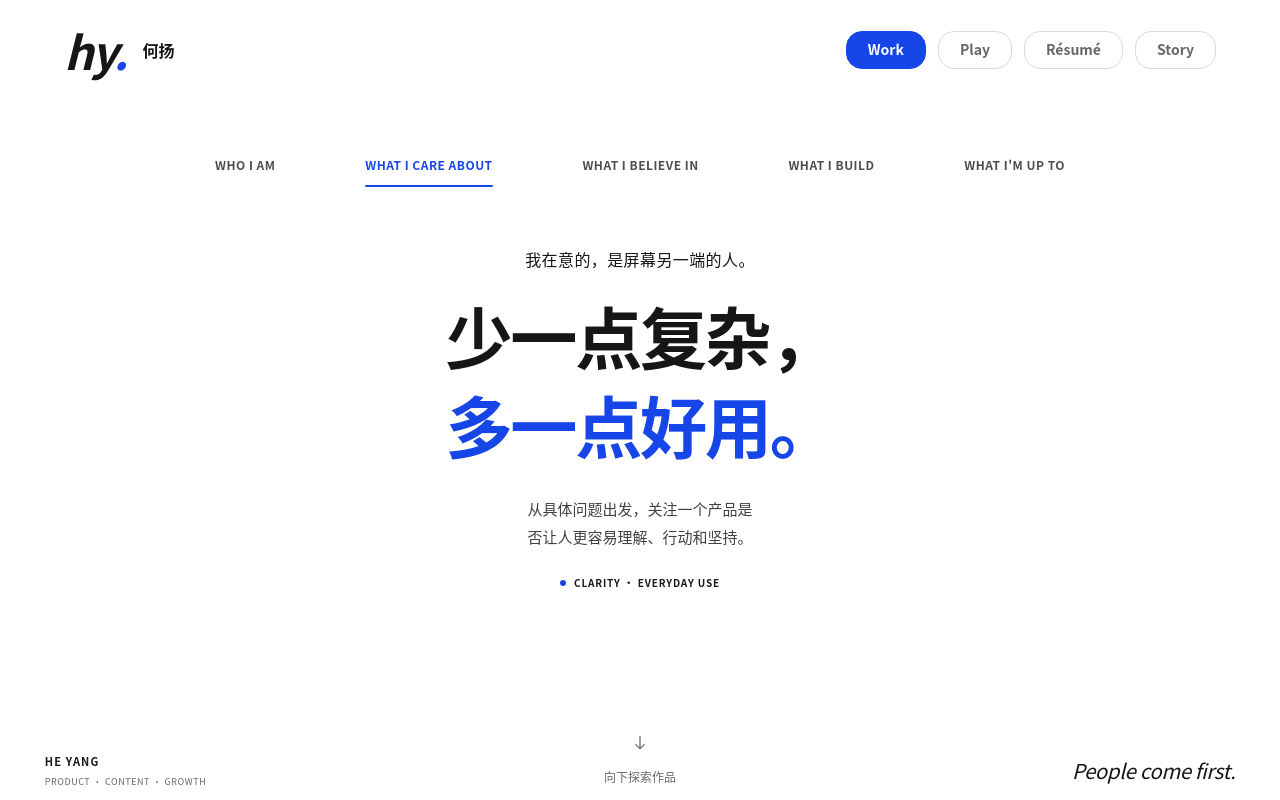
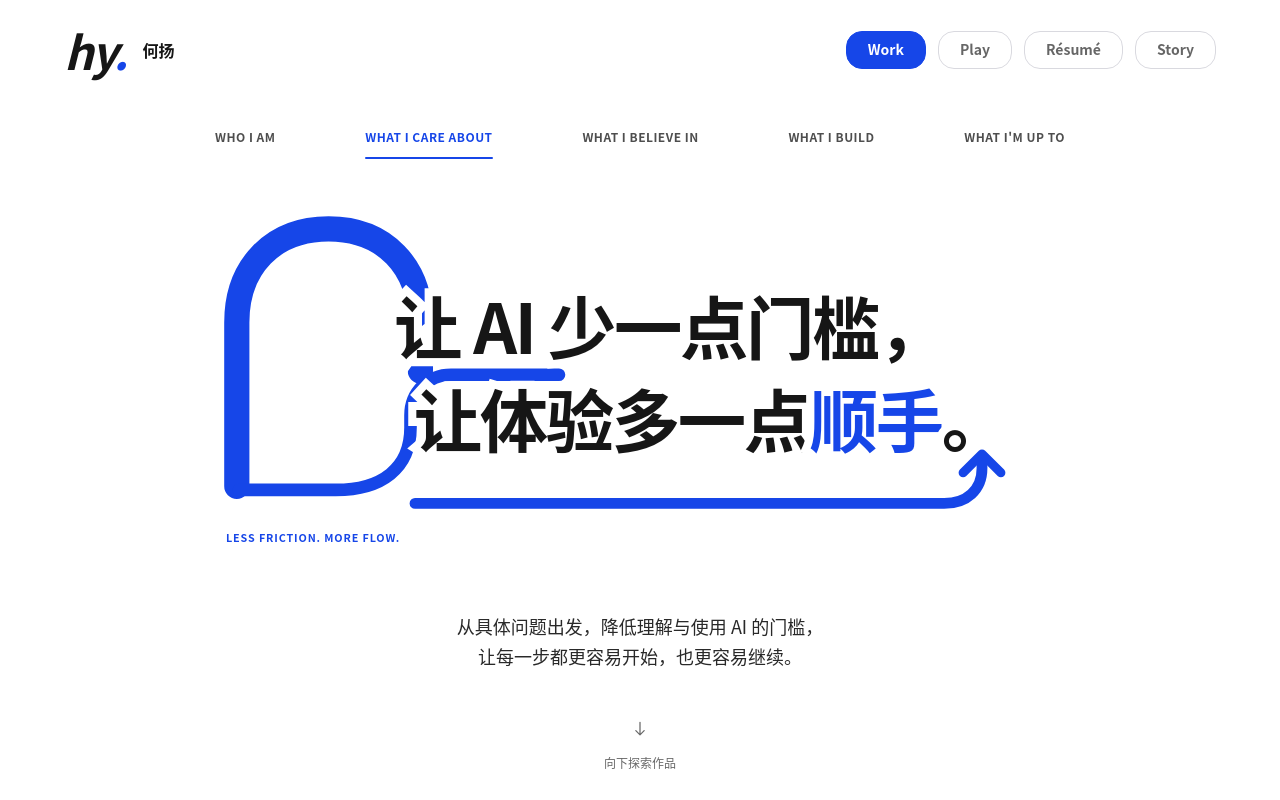
Before and after one commit to Cocobolo111-png/personal-portfolio, a React (Vite) app: page / in a window 1280 px wide. Both pictures are taken after a click on the tab "WHAT I CARE ABOUT". Shown: the top 800 px of the page. Built offline with nearby package versions, Linux system fonts and the light colour scheme.

Commit message:
feat: add five-state hero visual system

```diff
--- a/src/components/HeroArtwork.tsx
+++ b/src/components/HeroArtwork.tsx
@@ -1,7 +1,7 @@
 import { useEffect, useRef, type CSSProperties } from 'react'
-import { heroArtwork } from '../data/hero'
+import { heroArtwork, type HeroChapterId } from '../data/hero'
 
-export function HeroArtwork({ plane = 'back' }: { plane?: 'back' | 'front' }) {
+export function HeroArtwork({ plane = 'back', chapter = 'who' }: { plane?: 'back' | 'front'; chapter?: HeroChapterId }) {
   const root = useRef<HTMLDivElement>(null)
   useEffect(() => {
     const videos = root.current?.querySelectorAll('video')
@@ -16,10 +16,10 @@ export function HeroArtwork({ plane = 'back' }: { plane?: 'back' | 'front' }) {
     observer.observe(root.current!)
     preference.addEventListener('change', update)
     return () => { observer.disconnect(); preference.removeEventListener('change', update); videos.forEach((video) => video.pause()) }
-  }, [])
+  }, [chapter])
   return (
     <div ref={root} className={`hero-art hero-art--${plane}`} aria-hidden="true">
-      {heroArtwork.filter((art) => plane === 'back' || art.foregroundClip).map((art) => (
+      {heroArtwork.filter((art) => art.chapter === chapter && (plane === 'back' || art.foregroundClip)).map((art) => (
         <div key={art.id} className="hero-art__object" style={{
           '--art-x': art.x, '--art-y': art.y, '--art-size': art.size,
           '--art-mobile-x': art.mobileX, '--art-mobile-y': art.mobileY,
@@ -28,9 +28,42 @@ export function HeroArtwork({ plane = 'back' }: { plane?: 'back' | 'front' }) {
           clipPath: plane === 'front' ? art.foregroundClip : undefined,
           opacity: art.opacity, zIndex: art.layer,
         } as CSSProperties}>
-          {art.media === 'video'
+          {art.src ? art.media === 'video'
             ? <video src={art.src} muted playsInline loop preload="metadata" onError={(event) => { event.currentTarget.style.visibility = 'hidden' }} />
-            : <img src={art.src} alt="" decoding="async" fetchPriority="high" onError={(event) => { event.currentTarget.style.visibility = 'hidden' }} />}
+            : <img src={art.src} alt="" decoding="async" fetchPriority="high" onError={(event) => { event.currentTarget.style.visibility = 'hidden' }} />
+            : <svg className={`hero-art__graphic hero-art__graphic--${art.graphic}`} viewBox="0 0 1120 430" fill="none" focusable="false">
+              {art.graphic === 'path' && <>
+                <path d="M112 322V140c0-62 40-104 102-104s102 42 102 104v54" stroke="currentColor" strokeWidth="28" strokeLinecap="round" />
+                <path d="M114 326h108c51 0 83-24 83-69v-14c0-25 19-45 45-45h120" stroke="currentColor" strokeWidth="14" strokeLinecap="round" />
+                <path d="M310 341h588c25 0 42-15 42-39v-10" stroke="currentColor" strokeWidth="12" strokeLinecap="round" />
+                <path d="m919 307 21-21 21 21" stroke="currentColor" strokeWidth="10" strokeLinecap="round" strokeLinejoin="round" />
+                <text x="100" y="384" className="hero-art__caption">LESS FRICTION. MORE FLOW.</text>
+              </>}
+              {art.graphic === 'cycle' && <>
+                <path d="M100 205C99 113 172 42 263 42c79 0 136 43 158 103" stroke="currentColor" strokeWidth="34" strokeLinecap="round" />
+                <path d="m371 129 58 32 17-62" stroke="currentColor" strokeWidth="16" strokeLinecap="round" strokeLinejoin="round" />
+                <path d="M435 231c0 92-74 151-165 151-80 0-143-41-165-103" stroke="currentColor" strokeWidth="34" strokeLinecap="round" />
+                <path d="m153 300-58-37-20 65" stroke="currentColor" strokeWidth="16" strokeLinecap="round" strokeLinejoin="round" />
+                <text x="159" y="131" className="hero-art__word" transform="rotate(-12 159 131)">MAKE</text>
+                <text x="184" y="222" className="hero-art__word">TEST</text>
+                <text x="205" y="312" className="hero-art__word" transform="rotate(8 205 312)">LEARN</text>
+              </>}
+              {art.graphic === 'modules' && <g transform="rotate(-9 245 220)">
+                <path d="M100 49h174v78h42v97h-42v110H100Z" fill="currentColor" />
+                <path d="M177 153h245v94h-55v55H177Z" fill="white" stroke="currentColor" strokeWidth="5" />
+                <path d="M168 296h198v93H244v-33h-76Z" fill="currentColor" />
+                <text x="121" y="106" className="hero-art__word hero-art__word--white">CONTENT</text>
+                <text x="207" y="214" className="hero-art__word">PUBLISH</text>
+                <text x="196" y="340" className="hero-art__word hero-art__word--white">REVIEW</text>
+              </g>}
+              {art.graphic === 'wip' && <>
+                <path d="M142 344V58h252M142 344h96" stroke="currentColor" strokeWidth="12" strokeLinecap="square" />
+                <path d="M164 82h208v240H164Z" stroke="currentColor" strokeWidth="2" strokeDasharray="8 10" />
+                <path d="M108 58h22m12-34v22m252-22v22m14 12h22M108 344h22m12 13v22" stroke="currentColor" strokeWidth="2" />
+                <g transform="rotate(-9 219 205)"><path d="M101 163h240v93H101Z" fill="currentColor" /><text x="129" y="230" className="hero-art__wip">WIP</text></g>
+                <text x="166" y="399" className="hero-art__caption">WORK IN PROGRESS</text>
+              </>}
+            </svg>}
         </div>
       ))}
     </div>
--- a/src/data/hero.ts
+++ b/src/data/hero.ts
@@ -1,16 +1,20 @@
 // Personal statements based on the existing profile, project and currentFocus data.
 export const heroChapters = [
   { id: 'who', label: 'WHO I AM', note: '你好，我是何扬。', headline: { greeting: '我是', name: '何扬', product: 'AI 产品', growth: '也做内容增长。' }, description: ['在产品、内容与增长之间，把想法做出来，', '再从真实反馈里迭代。'], keyword: 'Curious by nature.', tag: 'AI · PRODUCT · GROWTH' },
-  { id: 'care', label: 'WHAT I CARE ABOUT', note: '我在意的，是屏幕另一端的人。', line: '少一点复杂，', emphasis: '多一点好用。', description: '从具体问题出发，关注一个产品是否让人更容易理解、行动和坚持。', keyword: 'People come first.', tag: 'CLARITY · EVERYDAY USE' },
-  { id: 'believe', label: 'WHAT I BELIEVE IN', note: '好想法，要到真实世界里试一试。', line: '先动手做，', emphasis: '再让反馈说话。', description: '不把发布当作终点。记录发生了什么，让每一次尝试成为下一次的起点。', keyword: 'Make. Learn. Repeat.', tag: 'BUILD · REVIEW · LEARN' },
-  { id: 'build', label: 'WHAT I BUILD', note: '把内容工作流，变成可以持续运行的系统。', line: '连接产品、内容，', emphasis: '和下一次增长。', description: '正在搭建 AI 内容增长系统，串起洞察、计划、制作、发布与复盘。', keyword: 'Ideas into practice.', tag: 'AI CONTENT GROWTH · WIP' },
-  { id: 'now', label: "WHAT I'M UP TO", note: '此刻，继续动手，也继续学习。', line: '保持好奇，', emphasis: '让想法继续生长。', description: '搭建 AI 内容增长系统，学习产品与增长方法，探索内容工作流的产品化。', keyword: 'Always in motion.', tag: 'BUILDING · LEARNING · EXPLORING' },
+  { id: 'care', label: 'WHAT I CARE ABOUT', lines: [{ before: '让 AI 少一点门槛，', accent: '', after: '' }, { before: '让体验多一点', accent: '顺手', after: '。' }], description: ['从具体问题出发，降低理解与使用 AI 的门槛，', '让每一步都更容易开始，也更容易继续。'], keyword: 'LESS FRICTION. MORE FLOW.' },
+  { id: 'believe', label: 'WHAT I BELIEVE IN', lines: [{ before: '先把想法做出来，', accent: '', after: '' }, { before: '再让', accent: '真实反馈', after: '说话。' }], description: ['先实践，再验证。记录发生了什么，', '让每一次尝试，成为下一次改进的起点。'], keyword: 'MAKE. TEST. LEARN.' },
+  { id: 'build', label: 'WHAT I BUILD', lines: [{ before: '把内容工作流，', accent: '', after: '' }, { before: '做成', accent: '可复用', after: '的系统。' }], description: ['连接内容生产、发布与反馈，', '把一次次重复的动作，组织成可以复用的工作流。'], keyword: 'LESS REPETITION. MORE SYSTEM.' },
+  { id: 'now', label: "WHAT I'M UP TO", lines: [{ before: '正在构建，', accent: '', after: '' }, { before: 'AI Content', accent: '', after: '' }, { before: '', accent: 'Growth OS.', after: '' }], description: ['正在搭建 AI Content Growth OS，', '连接内容工作流，在实践中持续完善。'], keyword: 'WORK IN PROGRESS' },
 ] as const
+
+export type HeroChapterId = typeof heroChapters[number]['id']
 
 export type HeroArtwork = {
   id: string
+  chapter: HeroChapterId
+  graphic?: 'path' | 'cycle' | 'modules' | 'wip'
   // Transparent image or video in public/; no model runtime required.
-  src: string
+  src?: string
   media?: 'image' | 'video'
   aspectRatio: string
   foregroundClip?: string
@@ -29,5 +33,9 @@ export type HeroArtwork = {
 // One shared asset: its folded corner is also rendered above the title.
 // Replace src and these composition values when the personal artwork arrives.
 export const heroArtwork: HeroArtwork[] = [
-  { id: 'creative-fold', src: '/hero/creative-fold.png', media: 'image', aspectRatio: '1196 / 1315', foregroundClip: 'polygon(54% 74%, 85% 66%, 77% 97%, 53% 94%)', x: '20%', y: '50%', size: '40.2%', mobileX: '18%', mobileY: '66%', mobileSize: '130px', rotate: '0deg', opacity: 1, layer: 0, depth: 0 },
+  { id: 'creative-fold', chapter: 'who', src: '/hero/creative-fold.png', media: 'image', aspectRatio: '1196 / 1315', foregroundClip: 'polygon(54% 74%, 85% 66%, 77% 97%, 53% 94%)', x: '20%', y: '50%', size: '40.2%', mobileX: '18%', mobileY: '66%', mobileSize: '130px', rotate: '0deg', opacity: 1, layer: 0, depth: 0 },
+  { id: 'open-path', chapter: 'care', graphic: 'path', aspectRatio: '1120 / 430', x: '50%', y: '50%', size: '100%', mobileX: '50%', mobileY: '50%', mobileSize: '100%', rotate: '0deg', opacity: 1, layer: 0, depth: 0 },
+  { id: 'feedback-cycle', chapter: 'believe', graphic: 'cycle', aspectRatio: '1120 / 430', foregroundClip: 'inset(78% 42% 0 0)', x: '50%', y: '50%', size: '100%', mobileX: '50%', mobileY: '50%', mobileSize: '100%', rotate: '0deg', opacity: 1, layer: 0, depth: 0 },
+  { id: 'workflow-modules', chapter: 'build', graphic: 'modules', aspectRatio: '1120 / 430', foregroundClip: 'inset(76% 60% 0 0)', x: '50%', y: '50%', size: '100%', mobileX: '50%', mobileY: '50%', mobileSize: '100%', rotate: '0deg', opacity: 1, layer: 0, depth: 0 },
+  { id: 'open-construction', chapter: 'now', graphic: 'wip', aspectRatio: '1120 / 430', x: '50%', y: '50%', size: '100%', mobileX: '50%', mobileY: '50%', mobileSize: '100%', rotate: '0deg', opacity: 1, layer: 0, depth: 0 },
 ]
--- a/src/sections/HeroSection.tsx
+++ b/src/sections/HeroSection.tsx
@@ -1,7 +1,6 @@
 import { useEffect, useRef, useState, type KeyboardEvent } from 'react'
 import { HeroArtwork } from '../components/HeroArtwork'
 import { heroChapters } from '../data/hero'
-import { profile } from '../data/profile'
 
 export function HeroSection() {
   const [active, setActive] = useState(0)
@@ -44,7 +43,7 @@ export function HeroSection() {
   }
 
   return (
-    <section ref={hero} className={`intro${active === 0 ? ' intro--who' : ''}`} id="top" aria-labelledby="hero-heading">
+    <section ref={hero} className={`intro intro--${chapter.id}`} id="top" aria-labelledby="hero-heading">
       <div className="intro__body">
         <div className="intro-tabs" role="tablist" aria-label="关于何扬">
           {heroChapters.map((item, index) => (
@@ -66,7 +65,7 @@ export function HeroSection() {
             const dy = event.changedTouches[0].clientY - start.y
             if (Math.abs(dx) > 55 && Math.abs(dx) > Math.abs(dy) * 1.5) setActive((active + (dx < 0 ? 1 : -1) + heroChapters.length) % heroChapters.length)
           }}>
-          <div key={chapter.id} className={`intro__chapter${chapter.id === 'who' ? ' intro__chapter--who' : ''}`}>
+          <div key={chapter.id} className={`intro__chapter intro__chapter--${chapter.id}`}>
             {chapter.id === 'who' ? <>
               <div className="intro__composition">
                 <HeroArtwork />
@@ -79,18 +78,20 @@ export function HeroSection() {
               </div>
               <p className="intro__description intro__description--who">{chapter.description[0]}<br />{chapter.description[1]}</p>
             </> : <>
-              <p className="intro__hello">{chapter.note}</p>
-              <h1 id="hero-heading">{chapter.line}<br /><span>{chapter.emphasis}</span></h1>
-              <p className="intro__description">{chapter.description}</p>
-              <span className="intro__tag"><span />{chapter.tag}</span>
+              <div className={`intro__composition intro__composition--${chapter.id}`}>
+                <HeroArtwork chapter={chapter.id} />
+                <h1 id="hero-heading" className={`intro__statement intro__statement--${chapter.id}`}>
+                  {chapter.lines.map((line, index) => <span key={index} className="intro__statement-line">{line.before}{line.accent && <span className="intro__blue">{line.accent}</span>}{line.after}</span>)}
+                </h1>
+                <HeroArtwork chapter={chapter.id} plane="front" />
+              </div>
+              <p className="intro__description intro__description--state">{chapter.description[0]}<br />{chapter.description[1]}</p>
             </>}
           </div>
         </div>
       </div>
       <div className="intro__foot">
-        {active !== 0 && <p className="intro__identity">{profile.romanName}<span>PRODUCT · CONTENT · GROWTH</span></p>}
         <a className="intro__scroll" href="#work"><span className="intro__scroll-icon"><svg viewBox="0 0 24 24" fill="none" aria-hidden="true"><path d="M12 4v15m-5-5 5 5 5-5" stroke="currentColor" strokeWidth="1.5" strokeLinecap="round" strokeLinejoin="round" /></svg></span>向下探索作品</a>
-        {active !== 0 && <p key={chapter.keyword} className="intro__keyword">{chapter.keyword}</p>}
       </div>
     </section>
   )
--- a/src/styles/hero.css
+++ b/src/styles/hero.css
@@ -50,6 +50,13 @@
 .hero-art--front { z-index: 3; }
 .hero-art__object { position: absolute; top: var(--art-y); left: var(--art-x); width: var(--art-size); transform: translate(-50%, -50%) translateY(calc(var(--hero-scroll) * var(--art-depth) * 1800px)) rotate(var(--art-rotate)); }
 .hero-art__object > img, .hero-art__object > video { display: block; width: 100%; height: 100%; object-fit: contain; }
+.hero-art__graphic { display: block; width: 100%; height: 100%; color: #1646e8; }
+.hero-art__caption { fill: #1646e8; font: 700 12px var(--font-sans); letter-spacing: .08em; }
+.hero-art__word { fill: #1646e8; font: 800 25px var(--font-sans); letter-spacing: -.02em; }
+.hero-art__word--white { fill: #fff; }
+.hero-art__wip { fill: #fff; font: 850 72px var(--font-sans); letter-spacing: -.03em; }
+.intro__statement { position: relative; z-index: 2; }
+.intro .intro__statement-line { display: block; color: inherit; }
 
 @keyframes chapter-in { from { opacity: .4; filter: blur(5px); transform: translateY(12px); } to { opacity: 1; filter: blur(0); transform: translateY(0); } }
 @media (max-width: 1000px) {
@@ -144,6 +151,33 @@
   .intro__scroll-icon { width: 26px; height: 34px; border: 0; border-radius: 0; }
   .intro__scroll-icon svg { width: 20px; height: 28px; }
   .intro__scroll:hover .intro__scroll-icon { background: none; }
+
+  /* A2 changes the chapter inside one stable stage, with A1 left intact. */
+  .intro { overflow: visible; }
+  .intro::before { content: ''; position: absolute; inset: 0 calc((100% - 100vw) / 2); z-index: -1; background: #fff; }
+  .intro__chapter { animation: none; }
+  .intro__foot { display: flex; justify-content: center; }
+  .intro .intro__statement {
+    position: absolute; top: 106px; left: 28%; width: max-content; max-width: none;
+    font-size: 76px; font-weight: 800; line-height: 1.24; letter-spacing: -.035em;
+    text-wrap: nowrap; text-align: left; -webkit-text-stroke: 18px #fff; paint-order: stroke fill;
+  }
+  .intro .intro__statement-line { display: block; width: max-content; color: #161616; }
+  .intro__statement-line + .intro__statement-line { margin-top: 9px; margin-left: 22px; }
+  .intro .intro__statement--care { top: 92px; }
+  .intro .intro__statement--build { left: 30%; }
+  .intro .intro__statement--now { top: 28px; left: 34%; font-size: 76px; line-height: 1.15; }
+  .intro__statement--now .intro__statement-line:nth-child(2) { margin-top: 12px; margin-left: 0; font-size: 94px; font-weight: 800; }
+  .intro__statement--now .intro__statement-line:nth-child(3) { margin-top: 0; margin-left: 0; font-size: 104px; font-weight: 850; }
+  .intro__description--state { max-width: none; min-height: 0; margin: 22px auto 0; color: #292929; font-size: 18px; line-height: 1.65; }
+}
+@media (min-width: 1001px) and (max-height: 850px) {
+  .intro { min-height: 100svh; padding-top: 118px; }
+  .intro__panel { margin-top: 28px; }
+  .intro__composition { height: 400px; }
+  .intro .intro__headline, .intro .intro__statement { transform: scale(.9); transform-origin: left top; }
+  .hero-art__object { width: calc(var(--art-size) * .9); }
+  .intro__foot { bottom: 24px; }
 }
 @media (max-width: 360px) {
   .portfolio-nav { padding-inline: 18px; }
```
